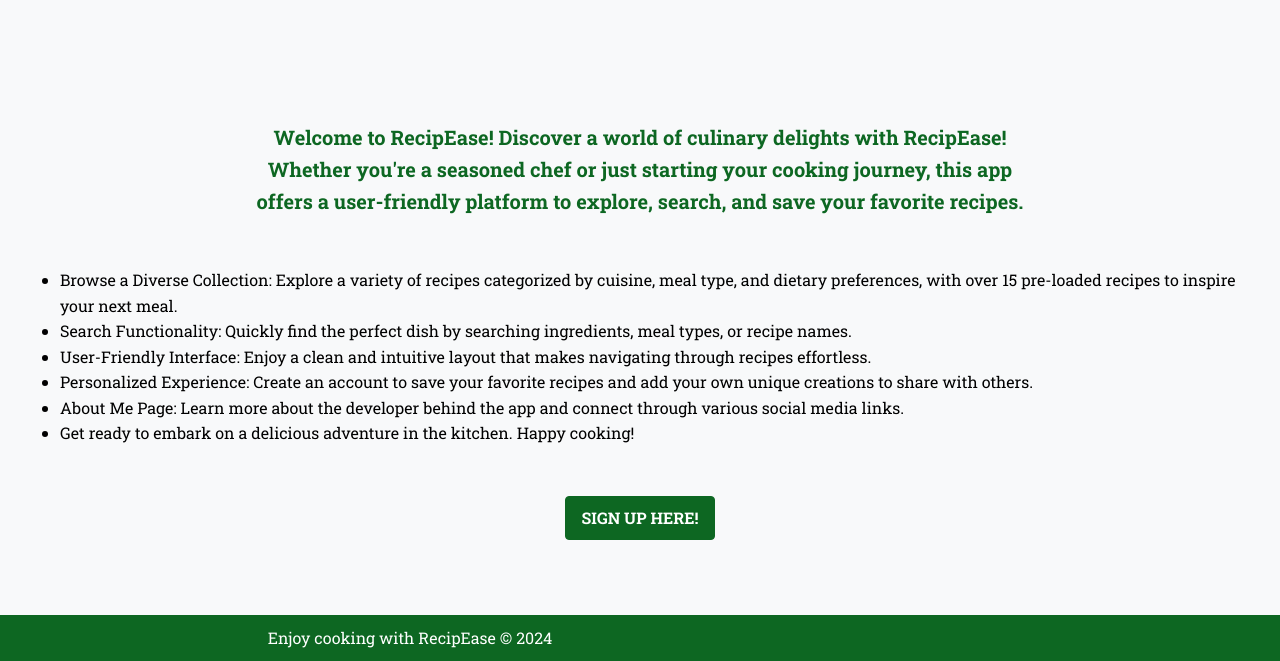
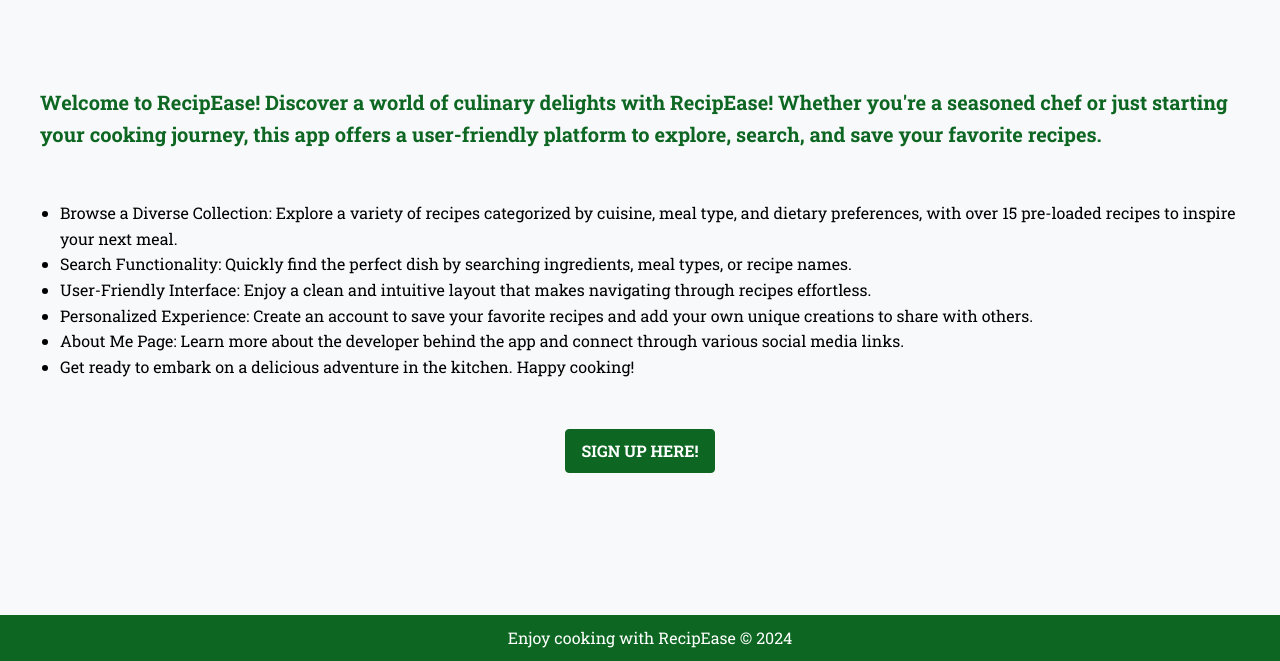
Before and after one commit to bphil1041/recipe-app, a Django app: page / in a window 1280 px wide. Shown: the part 139-800 px from the top of the page. Run offline with Django 4.2, Linux system fonts and the light colour scheme.

Commit message:
Update recipes_home.html

```diff
--- a/A2_Recipe_App/src/recipes/templates/recipes/recipes_home.html
+++ b/A2_Recipe_App/src/recipes/templates/recipes/recipes_home.html
@@ -9,89 +9,7 @@
     <link rel="preconnect" href="https://fonts.gstatic.com" crossorigin>
     <link href="https://fonts.googleapis.com/css2?family=Roboto+Slab:wght@100..900&display=swap" rel="stylesheet">
     <style>
-        body {
-            font-family: 'Roboto Slab', sans-serif;
-            margin: 0;
-            padding: 0;
-            box-sizing: border-box;
-            background-color: #f8f9fa;
-        }
 
-
-        h1 {
-            margin: 0;
-            font-size: 2.5em;
-
-
-        }
-
-        main {
-            display: flex;
-            justify-content: center;
-            align-items: center;
-            flex-direction: column;
-            min-height: 60vh;
-            padding: 20px;
-        }
-
-        .intro {
-            color: #0d6722;
-            font-weight: bold;
-            font-size: 1.25em;
-        }
-
-        p {
-            font-size: 1.2em;
-            line-height: 1.6;
-            max-width: 800px;
-            text-align: center;
-        }
-
-        .features {
-            margin-top: 20px;
-        }
-
-        a {
-            color: #fff;
-            text-decoration: none;
-            font-weight: bold;
-        }
-
-
-        .home-page-list {
-            margin-top: 50px;
-        }
-
-        footer {
-            background-color: #0d6722;
-            color: #fff;
-            padding: 10px 0;
-            text-align: center;
-            position: fixed;
-            width: 100%;
-            bottom: 0;
-        }
-
-        footer p {
-            margin: 0;
-            font-size: 1em;
-        }
-
-        .login-button-2 {
-            color: #0d6722;
-            background-color: #0d6722;
-            border: 1px solid #0d6722;
-            padding: 8px 16px;
-            border-radius: 4px;
-            text-transform: uppercase;
-            font-size: 1em;
-            margin-top: 50px;
-        }
-
-        .login-button-2:hover {
-            background-color: #094f19;
-
-        }
     </style>
 </head>
 
@@ -99,17 +17,15 @@
     {% extends "recipes/base.html" %}
     {% block content %}
 
-
-
-    <main>
-        <p class="intro">Welcome to RecipEase! Discover a world of culinary delights with RecipEase! Whether you're a
+    <main class="home-main">
+        <p class="home-intro">Welcome to RecipEase! Discover a world of culinary delights with RecipEase! Whether you're
+            a
             seasoned chef or
             just starting
             your cooking journey, this app offers a user-friendly platform to explore, search, and save your favorite
             recipes.</p>
 
-
-        <p>
+        <p class="home-paragraph">
         <ul class="home-page-list">
             <li>Browse a Diverse Collection: Explore a variety of recipes categorized by cuisine, meal type, and dietary
                 preferences, with over 15 pre-loaded recipes to inspire your next meal.</li>
@@ -118,19 +34,16 @@
             <li>User-Friendly Interface: Enjoy a clean and intuitive layout that makes navigating through recipes
                 effortless.</li>
             <li>Personalized Experience: Create an account to save your favorite recipes and add your own unique
-                creations
-                to share with others.</li>
+                creations to share with others.</li>
             <li> About Me Page: Learn more about the developer behind the app and connect through various social media
                 links.</li>
             <li> Get ready to embark on a delicious adventure in the kitchen. Happy cooking!</li>
         </ul>
         </p>
-        <p class="login-button-2"><a href="{% url 'signup' %}">Sign up here!</a></p>
+        <p class="home-login-button-2"><a class="home-link" href="{% url 'signup' %}">Sign up here!</a></p>
     </main>
 
-
     {% endblock %}
-
 </body>
 
 </html>
```
